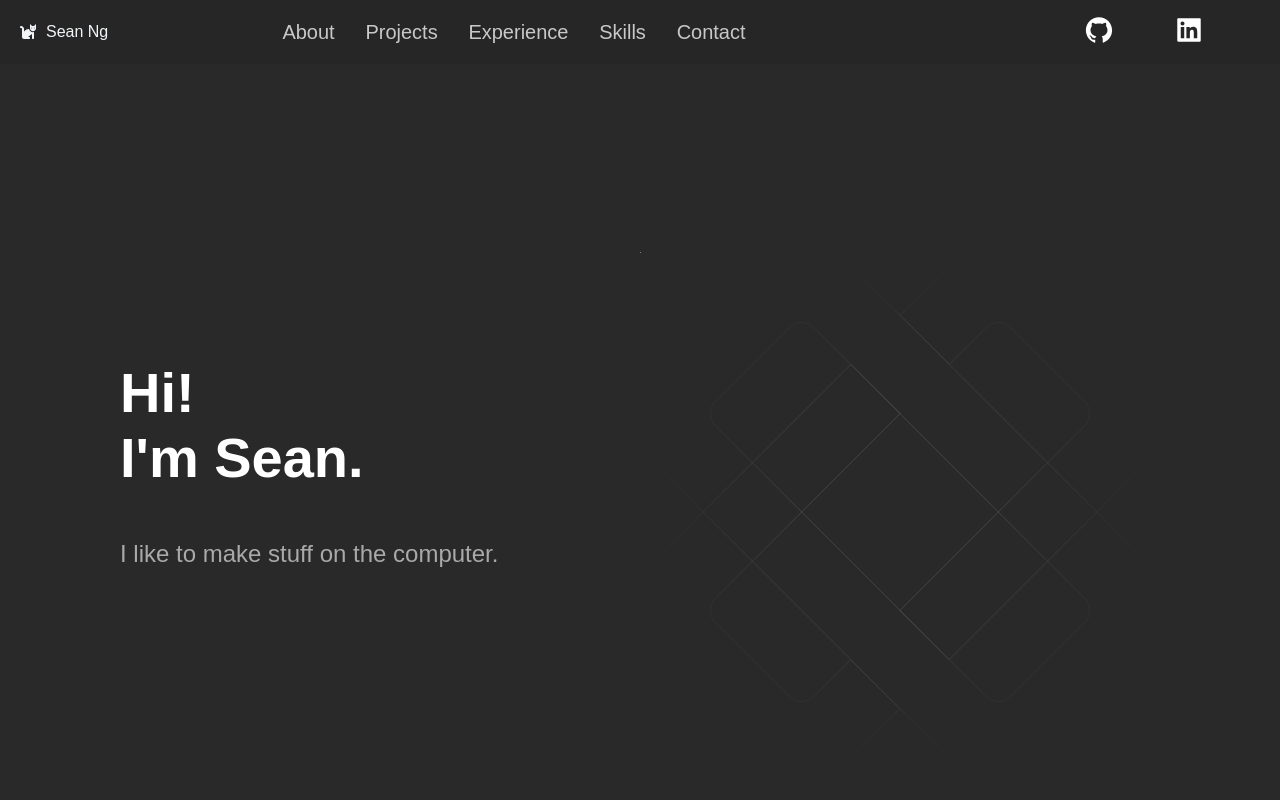
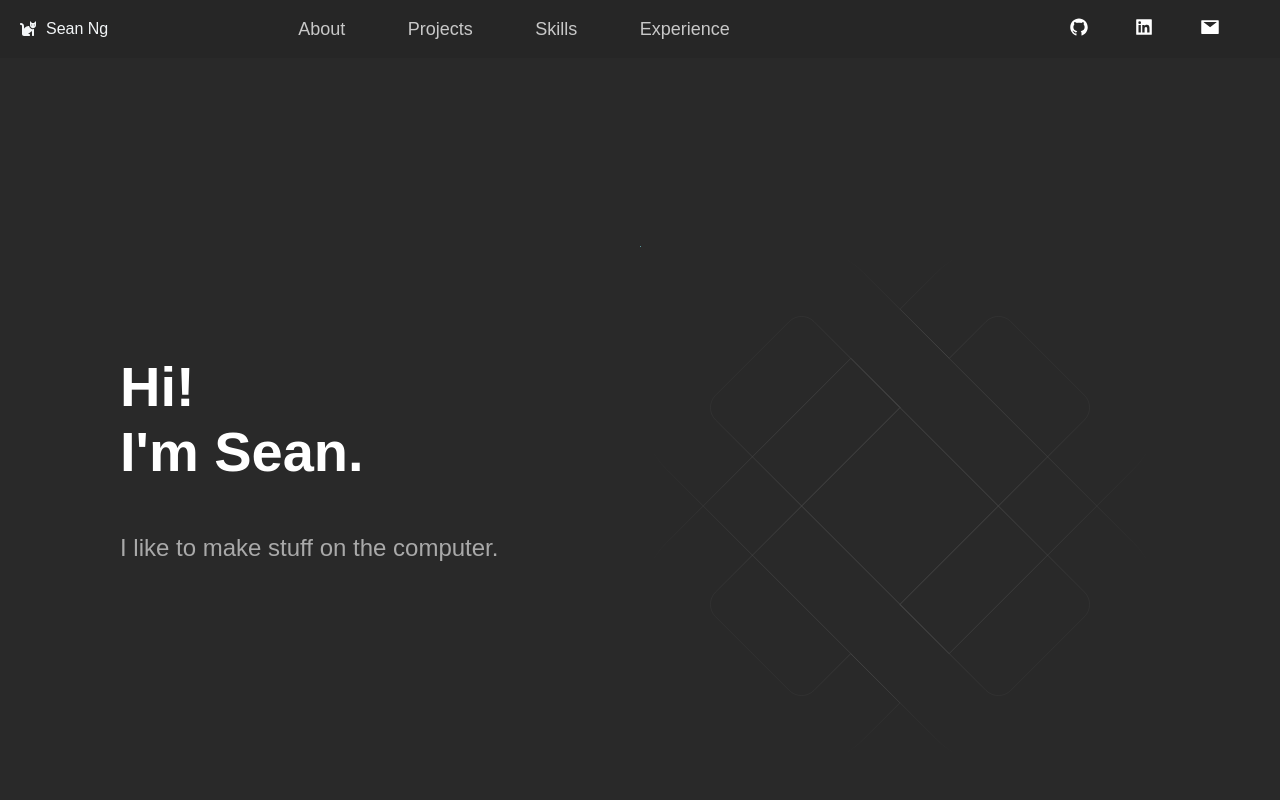
Before and after one commit to snss231/personal_website, a React (Create React App) app: page / in a window 1280 px wide. Shown: the top 800 px of the page. Built offline with nearby package versions, Linux system fonts and the light colour scheme.

Commit message:
Add nav links

```diff
--- a/package.json
+++ b/package.json
@@ -6,6 +6,7 @@
     "@testing-library/jest-dom": "^5.16.4",
     "@testing-library/react": "^13.2.0",
     "@testing-library/user-event": "^13.5.0",
+    "dotenv": "^16.0.0",
     "react": "^18.1.0",
     "react-dom": "^18.1.0",
     "react-icons": "^4.3.1",
--- a/src/App.js
+++ b/src/App.js
@@ -22,7 +22,6 @@ const HeroContainer = styled.div`
   display: grid;
   grid-template-columns: 1fr 1fr;
   align-items: center;
-
 `;
 
 function App() {
--- a/src/components/about/About.jsx
+++ b/src/components/about/About.jsx
@@ -28,7 +28,7 @@ const Accent = styled.span`
 
 const About = () => (
     <>
-    <SectionDivider/>
+    <SectionDivider id="about"/>
     <Section>
         <SectionTitle>About me</SectionTitle>
         <AboutContainer>
--- a/src/components/competencies/Competencies.jsx
+++ b/src/components/competencies/Competencies.jsx
@@ -16,7 +16,7 @@ const competencies = [
 
 const Competencies = () => (
     <>
-    <SectionDivider/>
+    <SectionDivider id="competencies"/>
     <Section>
         <SectionTitle>Competencies</SectionTitle>
         <Container>
--- a/src/components/experience/Experience.jsx
+++ b/src/components/experience/Experience.jsx
@@ -5,7 +5,7 @@ import experience from '../../data/experience';
 const Experience = () => (
     <>
     <SectionDivider/>
-    <Section>
+    <Section id="experience">
         <SectionTitle>Experience</SectionTitle>
         {experience.map(e => (
             <Container>
--- a/src/components/header/Header.jsx
+++ b/src/components/header/Header.jsx
@@ -1,5 +1,5 @@
 import { HomeButton, Container, NavLinks, Nav, NavLink, Socials, SocialIcon } from './HeaderStyles';
-import { AiFillLinkedin, AiFillGithub } from 'react-icons/ai';
+import { AiFillLinkedin, AiFillGithub, AiFillMail } from 'react-icons/ai';
 import { FaCat } from 'react-icons/fa';
 
 
@@ -10,16 +10,18 @@ const Header = () => (
         <NavLinks>
             <NavLink href="#about">About</NavLink>
             <NavLink href="#projects">Projects</NavLink>
+            <NavLink href="#competencies">Skills</NavLink>
             <NavLink href="#experience">Experience</NavLink>
-            <NavLink href="#experience">Skills</NavLink>
-            <NavLink href="#experience">Contact</NavLink>
         </NavLinks>
         <Socials>
             <SocialIcon href="https://github.com/snss231">
-                <AiFillGithub size="3rem"/>
+                <AiFillGithub size="2rem"/>
             </SocialIcon>
             <SocialIcon href="https://linkedin.com/in/sean-ng-b70335128">
-                <AiFillLinkedin size="3rem"/>
+                <AiFillLinkedin size="2rem"/>
+            </SocialIcon>
+            <SocialIcon href="mailto:e0543670@u.nus.edu">
+                <AiFillMail size="2rem"/>
             </SocialIcon>
         </Socials>
         </Nav>
--- a/src/components/header/HeaderStyles.js
+++ b/src/components/header/HeaderStyles.js
@@ -13,30 +13,38 @@ export const Nav = styled.div`
     display: grid;
     align-items: center;
     grid-template-columns: repeat(5, 1fr);
+    grid-template-areas: "home nav nav blank socials";
     grid-column-gap: 1rem;
     padding: 1.5rem;
     width: 1280px;
+    @media ${(props) => props.theme.breakpoints.sm} {
+        grid-template-columns: repeat(4, 1fr);
+        grid-template-areas: "nav nav blank socials";
+    }
 `;
 
 export const HomeButton = styled.a`
     display: flex;
     align-content: center;
-    grid-area: 1 / 1 / 1 / 2;
+    grid-area: home;
     padding: 0.5rem;
     gap: 1rem;
     &:hover {
         cursor: pointer;
-    };
+    }
+    @media ${(props) => props.theme.breakpoints.sm} {
+        visibility: hidden;
+    }
 `;
 
 export const NavLinks = styled.div`
     display: flex;
     justify-content: space-around;
-    grid-area: 1 / 2 / 1 / 4;
+    grid-area: nav;
 `;
 
 export const NavLink = styled.a`
-    font-size: 2rem;
+    font-size: 18px;
     color: rgba(255, 255, 255, 0.75);
     &:hover {
         color: rgba(255, 255, 255, 1);
@@ -49,7 +57,7 @@ export const Socials = styled.div`
     display: flex;
     justify-content: space-evenly;
     align-items: center;
-    grid-area: 1 / 5 / 1 / 5;
+    grid-area: socials;
 `;
 
 export const SocialIcon = styled.a`
@@ -59,6 +67,6 @@ export const SocialIcon = styled.a`
         background-color: #212d45;
         transform: scale(1.2);
         cursor: pointer;
-    };
+    }
     transition: 0.3s;
 `;
--- a/src/components/projects/Projects.jsx
+++ b/src/components/projects/Projects.jsx
@@ -5,8 +5,8 @@ import Logo from '../common/Logo'
 
 const Projects = () => (
     <>
-    <SectionDivider/>
-    <Section id="projects">
+    <SectionDivider id="projects"/>
+    <Section>
         <SectionTitle>Projects</SectionTitle>
         <ProjectCase>
             {projects.map(({title, description, image, stack, links}) => (
```
Also changed, not shown: src/components/contact/contact.js (added, +11 -0 lines), 2 other files (tests, documents, lock files or other folders).
